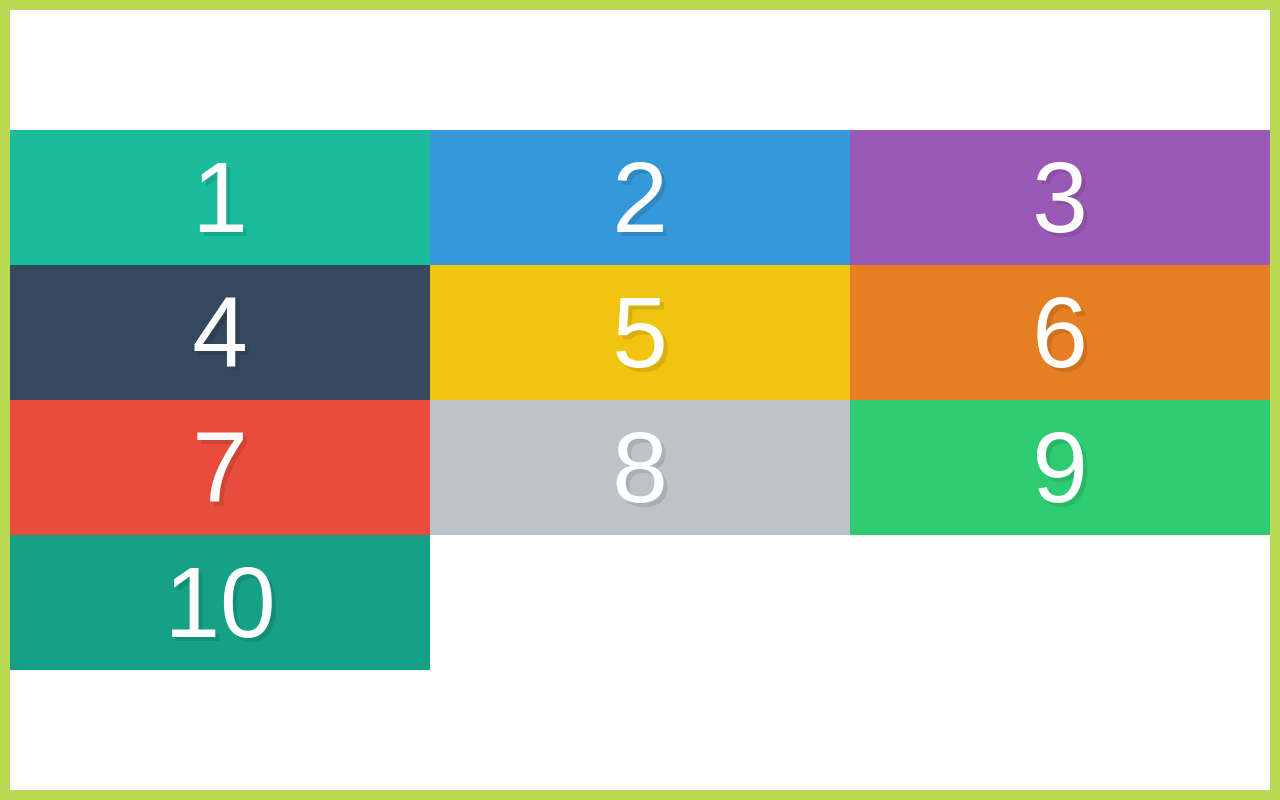
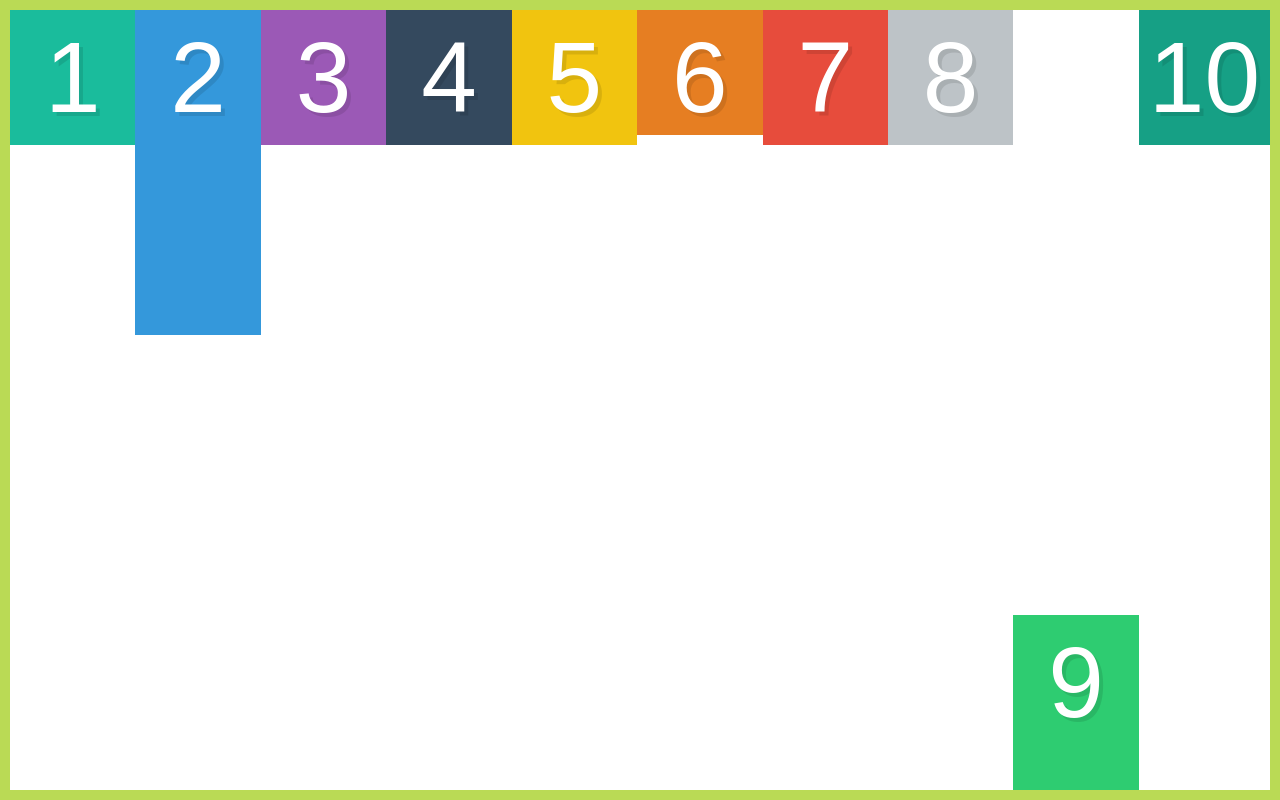
Before and after one commit to GiadaSimonetti/What-The-Flexbox, a plain HTML site: page 04-alignment-and-centering/index.html in a window 1280 px wide. Drawn offline with Linux system fonts and the light colour scheme.

Commit message:
Alignment and Centering with align-self

```diff
--- a/04-alignment-and-centering/style.css
+++ b/04-alignment-and-centering/style.css
@@ -32,9 +32,7 @@ input[type=reset],input[type=submit]{-webkit-appearance:button;cursor:pointer;}b
 .container {
   display:flex;
   border: 10px solid #BADA55;
-  flex-wrap: wrap;
-  align-content: center;
-
+  align-items:flex-start;
   height: 100vh;
 }
 
@@ -42,18 +40,15 @@ input[type=reset],input[type=submit]{-webkit-appearance:button;cursor:pointer;}b
   width: 33.333%;
 }
 
-/* .box3 {
-  font-size: 150px;
+.box2 {
+  padding-bottom: 200px;
 }
 
-.box4 {
-  font-size: 200px;
+.box6 {
+  padding-bottom: 0px;
 }
 
-.box5 {
-  font-size: 10px;
+.box9 {
+  padding-bottom: 50px;
+  align-self: flex-end;
 }
-
-.box10 {
-  font-size: 77px;
-} */
```
